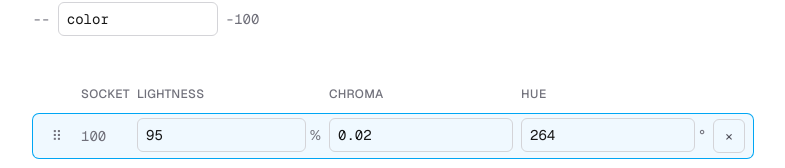
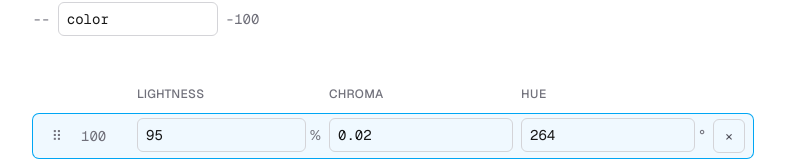
Before and after one commit to MaxRandle/color-palette-generator, a Next.js app: page / in a window 1280 px wide. Shown: the part 236-404 px from the top of the page, without its empty margins (247-1032 px from the left). Built offline with nearby package versions, Linux system fonts and the light colour scheme.

Commit message:
remove socket wording from row list

```diff
--- a/app/row-ladder.tsx
+++ b/app/row-ladder.tsx
@@ -117,7 +117,9 @@ export function RowLadder({
   /** The Socket the pointer is over, by index, from the Row boxes it crosses. */
   function socketUnder(clientY: number): number {
     const rows = Array.from(list.current?.children ?? []);
-    const under = rows.findIndex((row) => clientY < row.getBoundingClientRect().bottom);
+    const under = rows.findIndex(
+      (row) => clientY < row.getBoundingClientRect().bottom,
+    );
     return under === -1 ? rows.length - 1 : under;
   }
 
@@ -129,7 +131,7 @@ export function RowLadder({
         className={`${COLUMNS} text-xs font-medium tracking-wide text-zinc-500 uppercase`}
       >
         <span />
-        <span>Socket</span>
+        <span />
         <span>Lightness</span>
         <span>Chroma</span>
         <span>Hue</span>
@@ -137,7 +139,8 @@ export function RowLadder({
 
       <p id={HANDLE_HINT} className="sr-only">
         Press arrow up or arrow down to move this row to another socket. The row
-        carries its lightness with it and takes the destination socket&rsquo;s number.
+        carries its lightness with it and takes the destination socket&rsquo;s
+        number.
       </p>
 
       <ol ref={list} className="flex flex-col gap-2">
@@ -205,7 +208,11 @@ export function RowLadder({
                 onKeyDown={(event) => {
                   if (!reorderable) return;
                   const step =
-                    event.key === "ArrowUp" ? -1 : event.key === "ArrowDown" ? 1 : 0;
+                    event.key === "ArrowUp"
+                      ? -1
+                      : event.key === "ArrowDown"
+                        ? 1
+                        : 0;
                   if (step === 0) return;
                   event.preventDefault();
                   // Rows are keyed by position, so the move control in the
@@ -243,7 +250,9 @@ export function RowLadder({
                 label={`Hue ${at}`}
                 value={stop.hue}
                 suffix="°"
-                onCommit={(hue) => onChange(setHue(palette, index, spectrum.id, hue))}
+                onCommit={(hue) =>
+                  onChange(setHue(palette, index, spectrum.id, hue))
+                }
               />
               {/* aria-disabled rather than disabled: the button stays focusable,
                   so the reason the last Row cannot go is reachable by keyboard. */}
```
